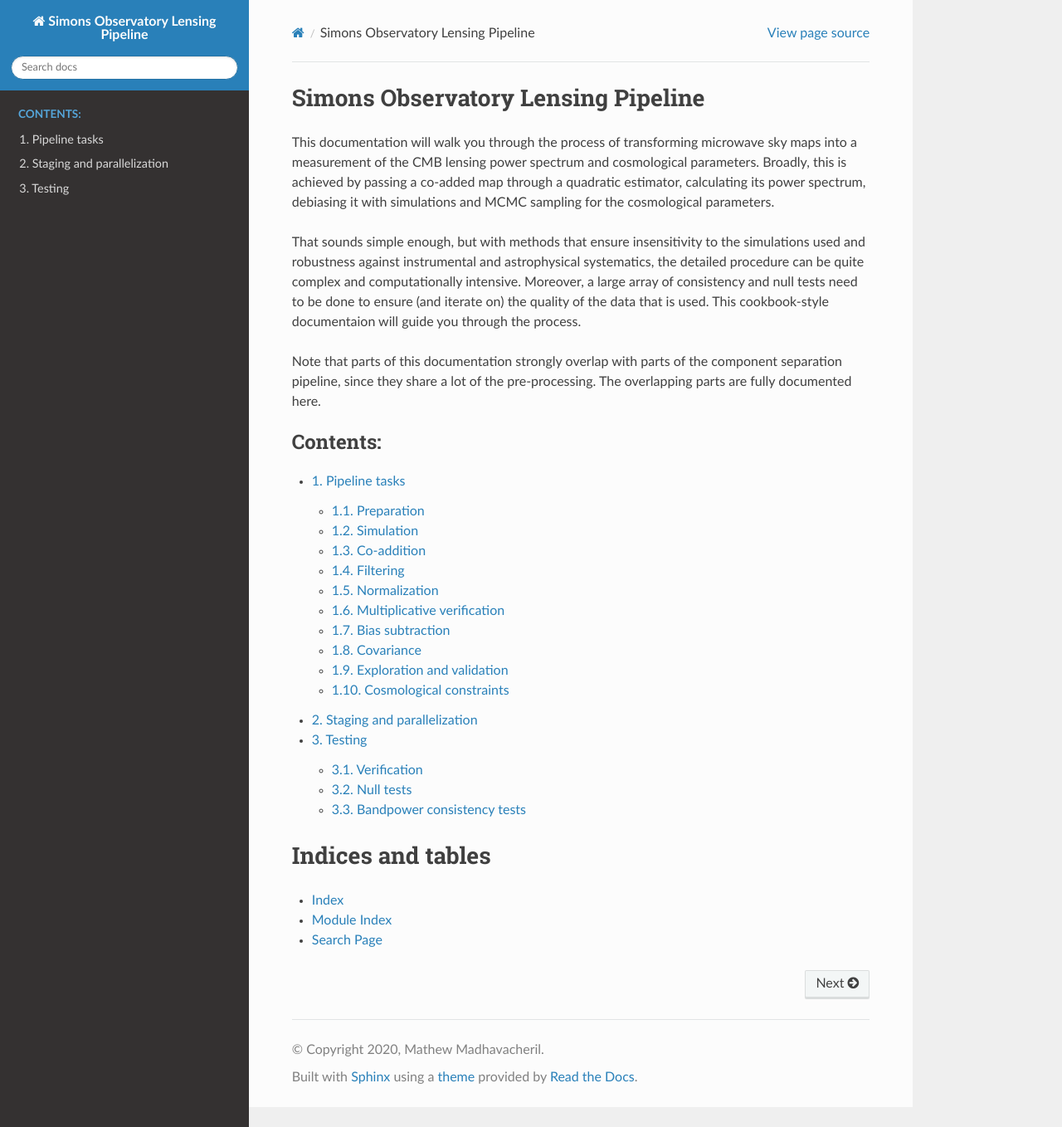
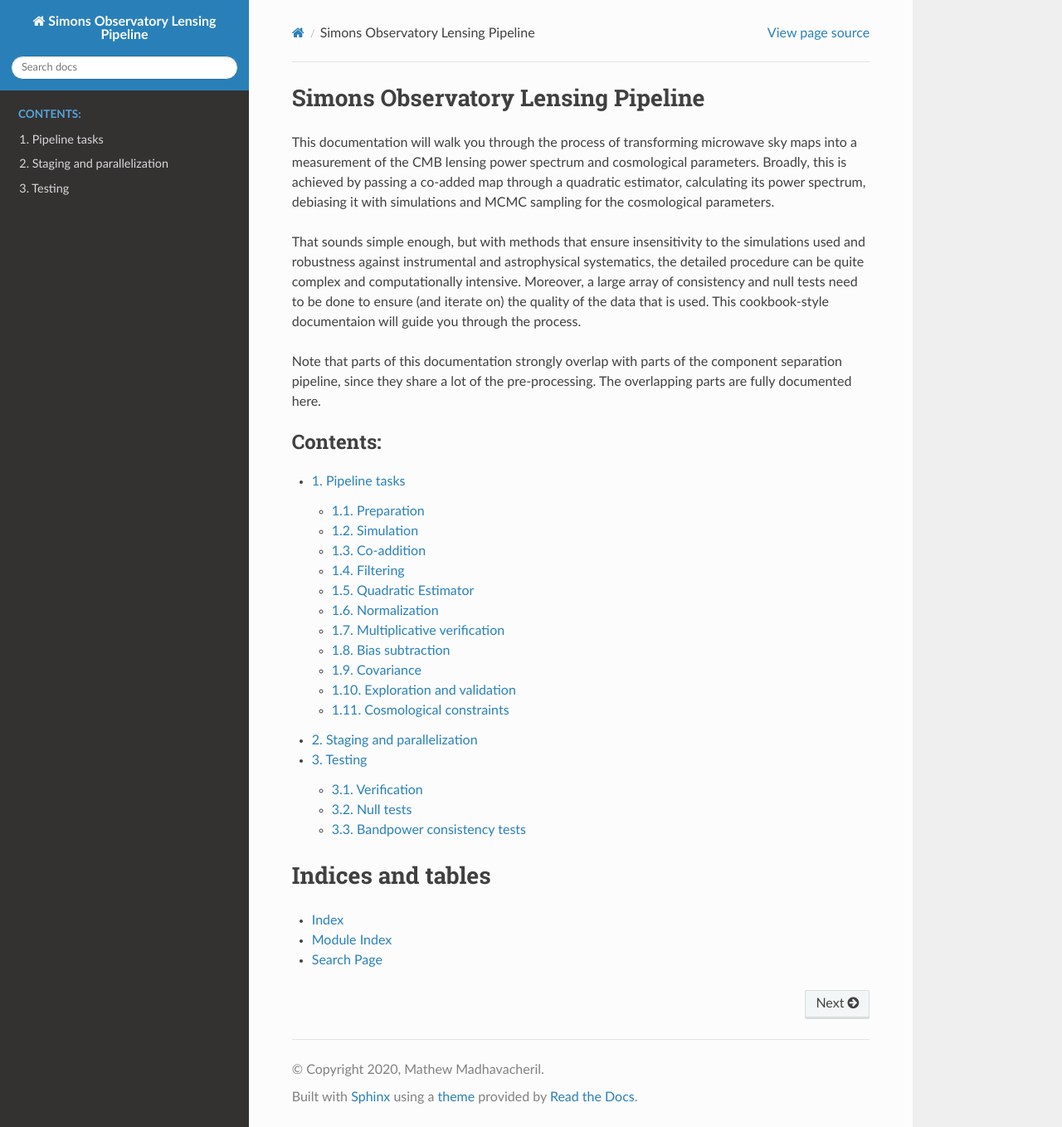
Before and after one commit to simonsobs/so-lenspipe, a Sphinx documentation site: the page built from docs/index.rst, in a window 1280 px wide and 1358 px high. Shown: the whole window at 83% size. Built offline with Sphinx 7.4.7 and the Read the Docs theme 2.0.0, drawn with Linux system fonts in a browser that asks for light colours.

```diff
--- a/docs/tasks.rst
+++ b/docs/tasks.rst
@@ -37,6 +37,10 @@ Co-addition
 Filtering
 ---------
 
+Quadratic Estimator
+-------------------
+
+
 Normalization
 -------------
 
```
Also changed, not shown: README.md (+2 -0 lines).
